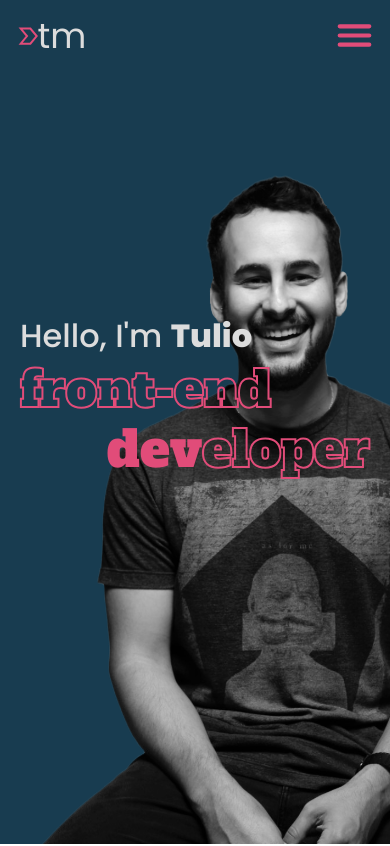
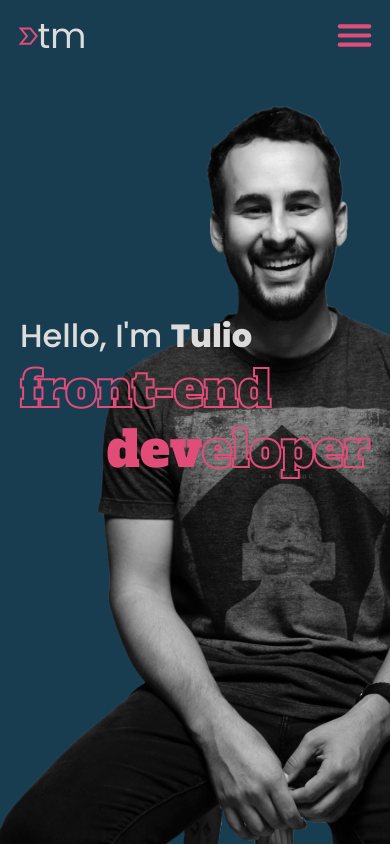
Before and after one commit to t-minini/my-website-v2, a React (Create React App) app: page / in a window 390 px wide. Shown: the top 846 px of the page. Built offline with nearby package versions, Linux system fonts and the light colour scheme.

Commit message:
:bug: trying to fix bug with photo v15

```diff
--- a/src/components/hello/hello.module.css
+++ b/src/components/hello/hello.module.css
@@ -209,7 +209,7 @@ h1:nth-of-type(2) {
     /* bottom: 53.3rem; */
     /* right: 0; */
     right: 0;
-    top: 12rem;
+    top: 5rem;
     /* bottom: 30rem; */
     /* overflow: hidden; */
     object-position: 17rem 3rem;
```
